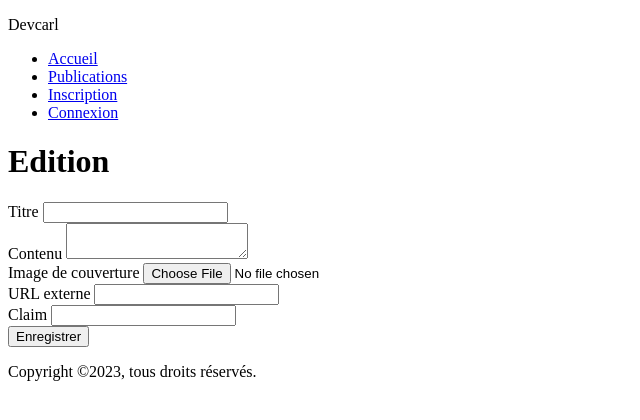
After one commit to CharlesRenaud/blog_php_oc, a PHP site: template templates/editpost.html.twig in a window 1280 px wide. The commit adds this page. Shown: the top 420 px of the page, without its empty margins (0-640 px from the left). Run offline with PHP 8.4, Linux system fonts and the light colour scheme; the template is opened without the code that fills it, so the values that code supplies are empty; some libraries are stand-ins or nearby versions.

Commit message:
ajout de l'edition d'article, et la suppression pour les admin

```diff
--- a/Index.php
+++ b/Index.php
@@ -90,6 +90,8 @@ $router->map('POST', '/blog_php_oc/post/add-comment/[i:id]', 'PostController#add
 $router->map('GET', '/blog_php_oc/post/add-post', 'PostController#addPost', 'add_post_form');
 $router->map('POST', '/blog_php_oc/post/add-post', 'PostController#addPost', 'add_post');
 $router->map('POST', '/blog_php_oc/post/delete-post/[i:id]', 'PostController#deletePost', 'delete_post');
+
+$router->map('GET', '/blog_php_oc/post/edit-post/[i:id]', 'PostController#editPost', 'edit_post_form');
 $router->map('POST', '/blog_php_oc/post/edit-post/[i:id]', 'PostController#editPost', 'edit_post');
 
 $router->map('GET', '/blog_php_oc/login', 'SessionController#login', 'session_login_form');
--- a/src/Services/PostService.php
+++ b/src/Services/PostService.php
@@ -77,7 +77,9 @@ class PostService
 
         $post->setTitle($title);
         $post->setContent($content);
-        $post->setCoverImage($coverImage);
+        if ($coverImage) {
+            $post->setCoverImage($coverImage);
+        }
         $post->setExternalUrl($externalUrl);
         $post->setClaim($claim);
         $this->entityManager->flush();
--- /dev/null
+++ b/templates/editpost.html.twig
@@ -0,0 +1,30 @@
+{% extends 'base.html.twig' %}
+
+{% block title %}Edition{% endblock %}
+
+{% block content %}
+    <h1 class="titre-1 titre-auth">Edition</h1>
+    <form method="post" action="{{ path('edit_post', {'id': post.getId}) }}" enctype="multipart/form-data">
+        <div class="form-group">
+            <label for="title">Titre</label>
+            <input type="text" name="title" id="title" class="form-control" value="{{ title ? title : post.getTitle }}" required>
+        </div>
+        <div class="form-group">
+            <label for="content">Contenu</label>
+            <textarea name="content" id="content" class="form-control" required>{{ content ? content : post.getContent }}</textarea>
+        </div>
+		<div class="form-group">
+			<label for="coverImage">Image de couverture</label>
+			<input type="file" class="form-control-file" id="coverImage" name="coverImage">
+		</div>
+        <div class="form-group">
+            <label for="externalUrl">URL externe</label>
+            <input type="url" name="externalUrl" id="externalUrl" class="form-control" value="{{ externalUrl ? externalUrl : post.getExternalUrl }}">
+        </div>
+        <div class="form-group">
+            <label for="claim">Claim</label>
+            <input type="text" name="claim" id="claim" class="form-control" value="{{ claim ? claim : post.getClaim }}">
+        </div>
+        <button type="submit" class="btn btn-primary">Enregistrer</button>
+    </form>
+{% endblock %}
```
Also changed, not shown: src/Controllers/PostController.php (+22 -4 lines), templates/singlepost.html.twig (+8 -0 lines), uploads/644b8f266c6ca.webp (added), uploads/644b8f97d6ef1.png (added), uploads/644b904bf2258.png (added), uploads/644b9098173a4.png (added), uploads/644b90c51fbe6.png (added), uploads/644b9115e19ba.webp (added).
